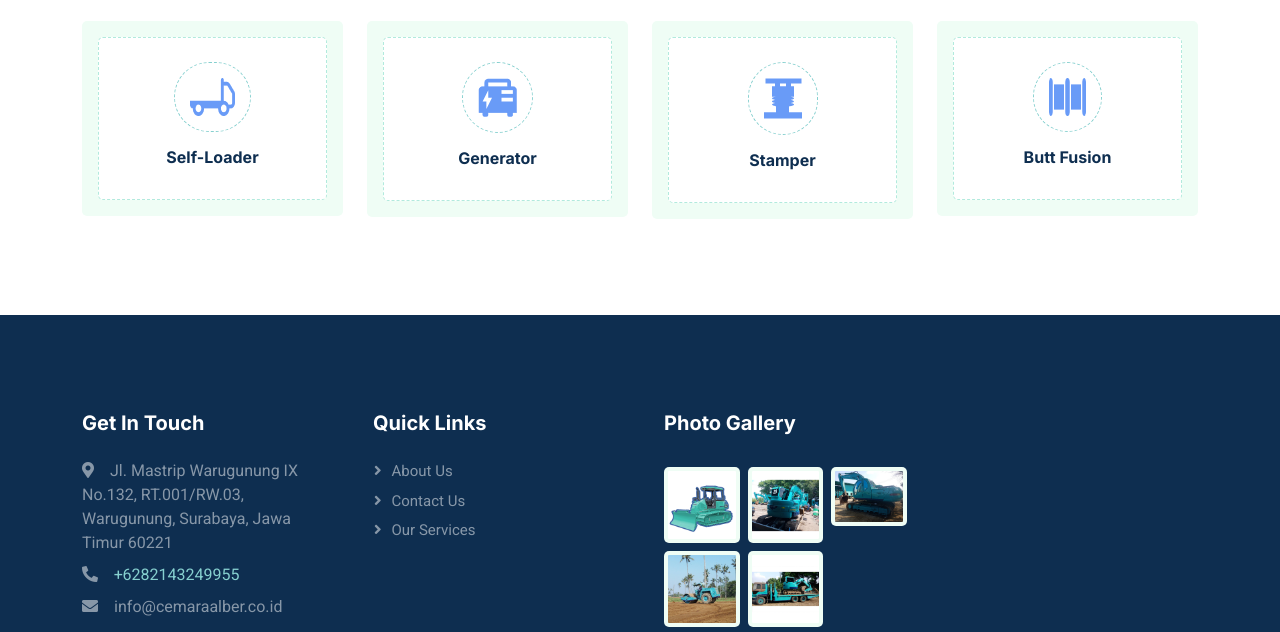
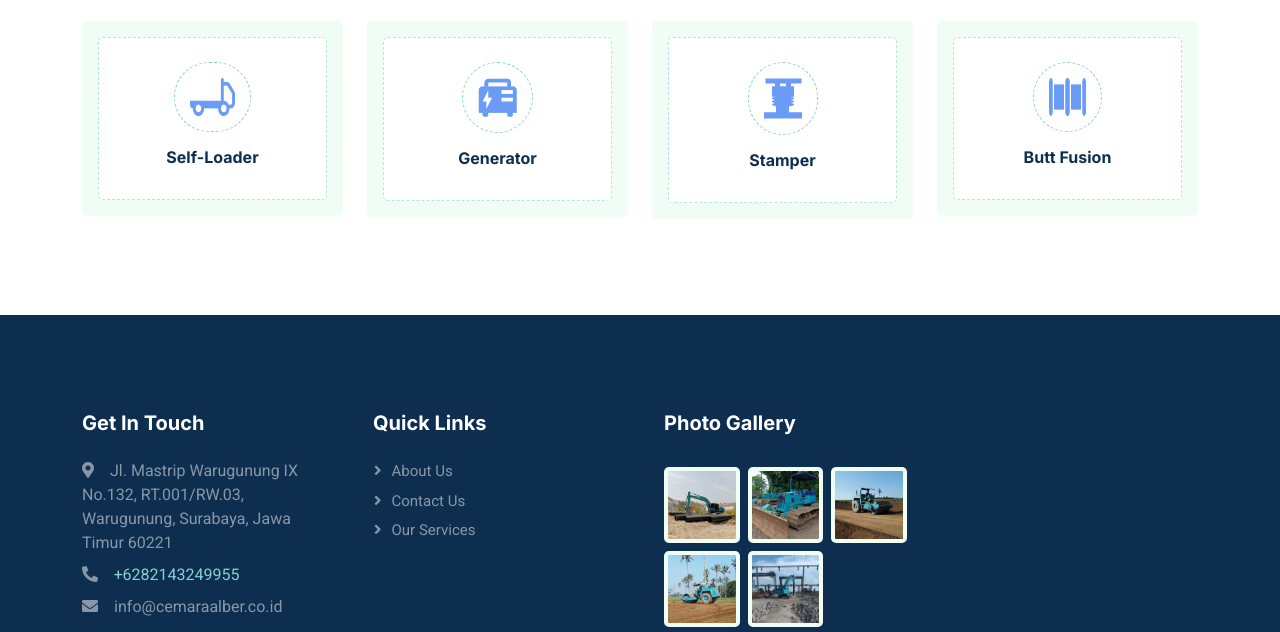
Before and after one commit to rakyankrisna/website-alat-berat, a plain HTML site: page product-type.html in a window 1280 px wide. Shown: the part 1174-1806 px from the top of the page. Drawn offline with nearby package versions, Linux system fonts and the light colour scheme.

Commit message:
update foto pc breaker

```diff
--- a/product-type.html
+++ b/product-type.html
@@ -465,21 +465,21 @@
                 <div class="col-4">
                   <img
                     class="img-fluid rounded bg-light p-1"
-                    src="img/bulldozer-D31P.png"
+                    src="img/excavator-pc2002.jpg"
                     alt=""
                   />
                 </div>
                 <div class="col-4">
                   <img
                     class="img-fluid rounded bg-light p-1"
-                    src="img/excavator-pc781.jpg"
+                    src="img/bulldozerD31p1.jpg"
                     alt=""
                   />
                 </div>
                 <div class="col-4">
                   <img
                     class="img-fluid rounded bg-light p-1"
-                    src="img/excavator-pc200.jpg"
+                    src="img/vibro2.jpg"
                     alt=""
                   />
                 </div>
@@ -493,7 +493,7 @@
                 <div class="col-4">
                   <img
                     class="img-fluid rounded bg-light p-1"
-                    src="img/selfloader.jpg"
+                    src="img/excavator-pc200-breaker1.jpg"
                     alt=""
                   />
                 </div>
```
